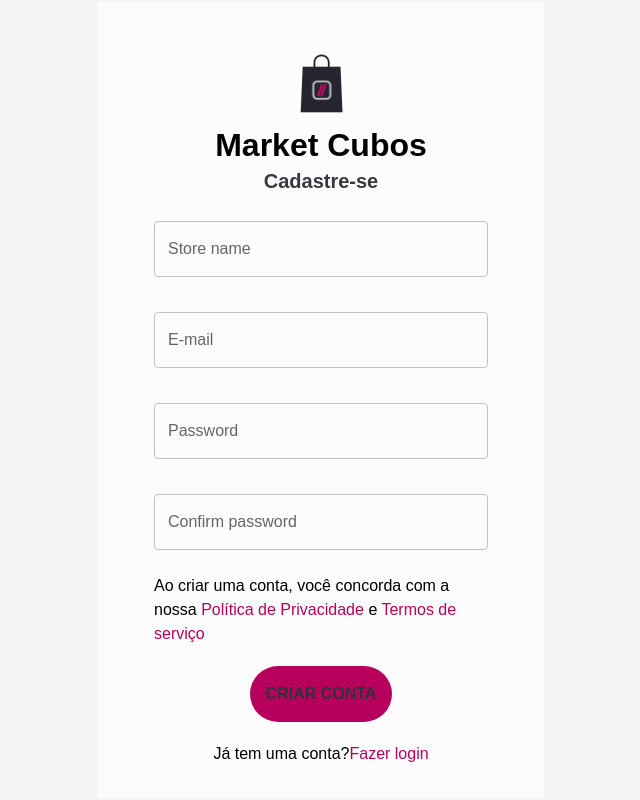
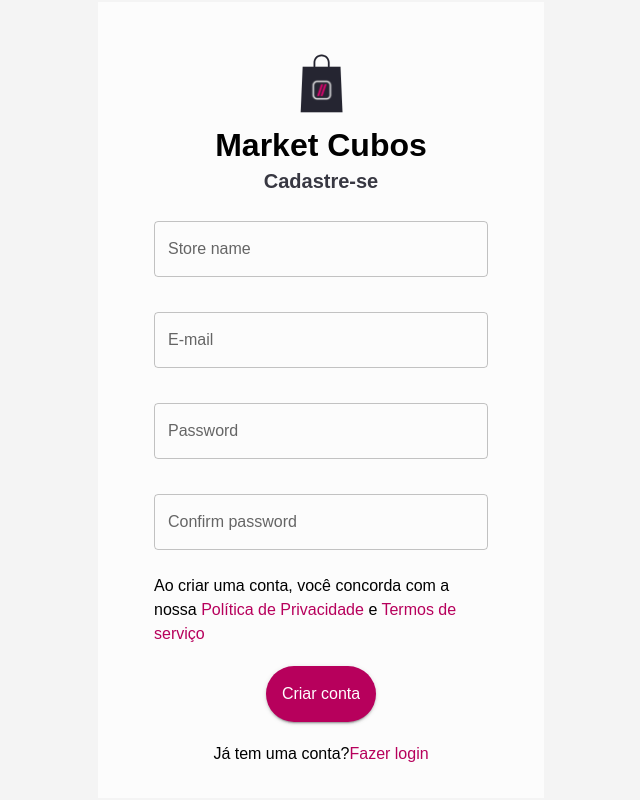
Before and after one commit to MatheusFerreiraL/front-end-market-place, a React (Create React App) app: page /register in a window 1280 px wide. Shown: the whole page, without its empty margins (319-959 px from the left). Built offline with nearby package versions, Linux system fonts and the light colour scheme.

Commit message:
:recycle: refactor: ajuste de tipografia

```diff
--- a/src/pages/Register/index.jsx
+++ b/src/pages/Register/index.jsx
@@ -112,10 +112,8 @@ export default function Register() {
                 Termos de serviço
               </Link>
             </Typography>
-            <CustomButton btnType='submit'>
-              <Typography variant='button' noWrap>
-                Criar conta
-              </Typography>
+            <CustomButton btnType='submit' variant='contained'>
+              <Typography noWrap>Criar conta</Typography>
             </CustomButton>
             <Typography variant='body1' component='span'>
               Já tem uma conta?
```
